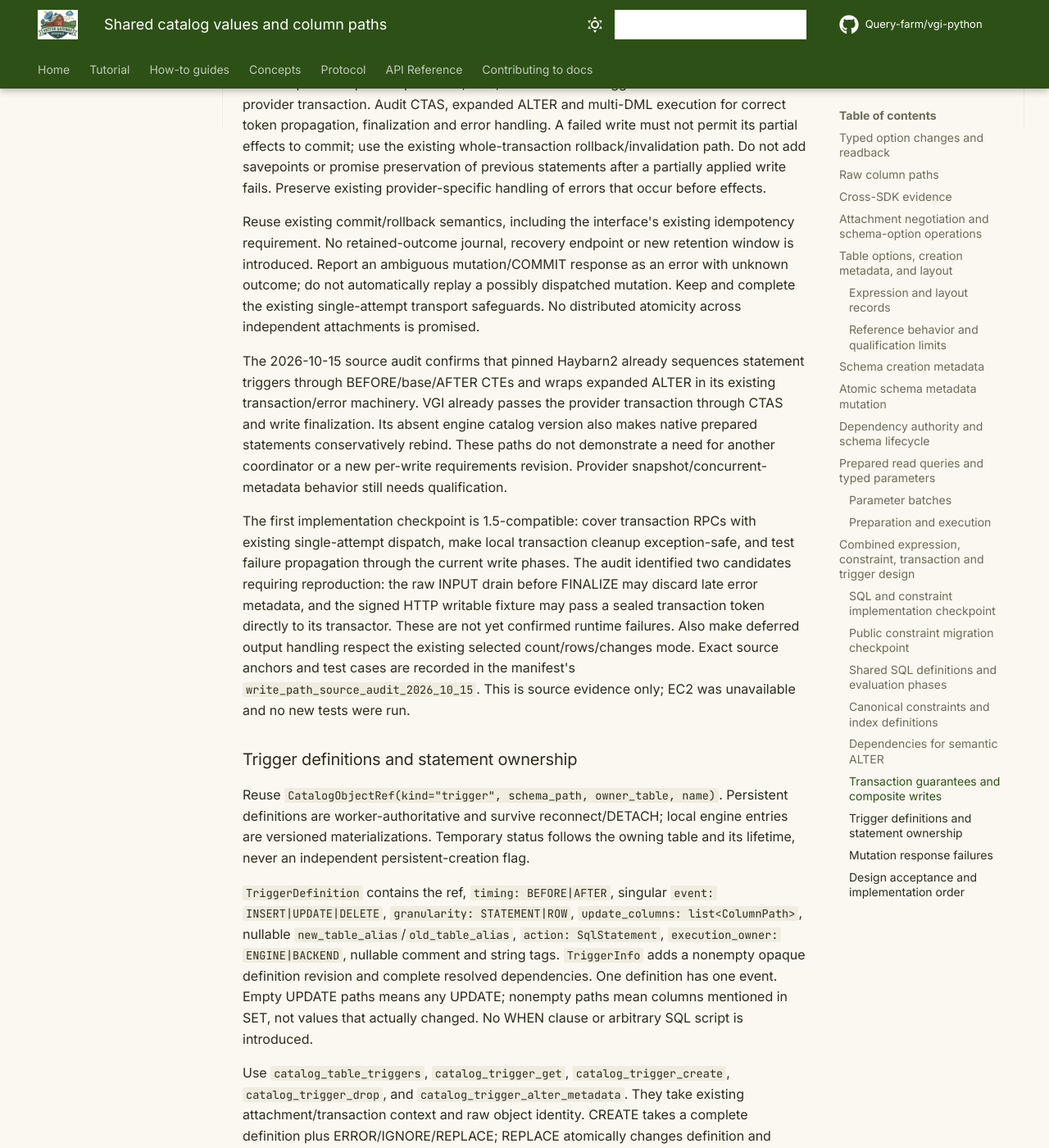
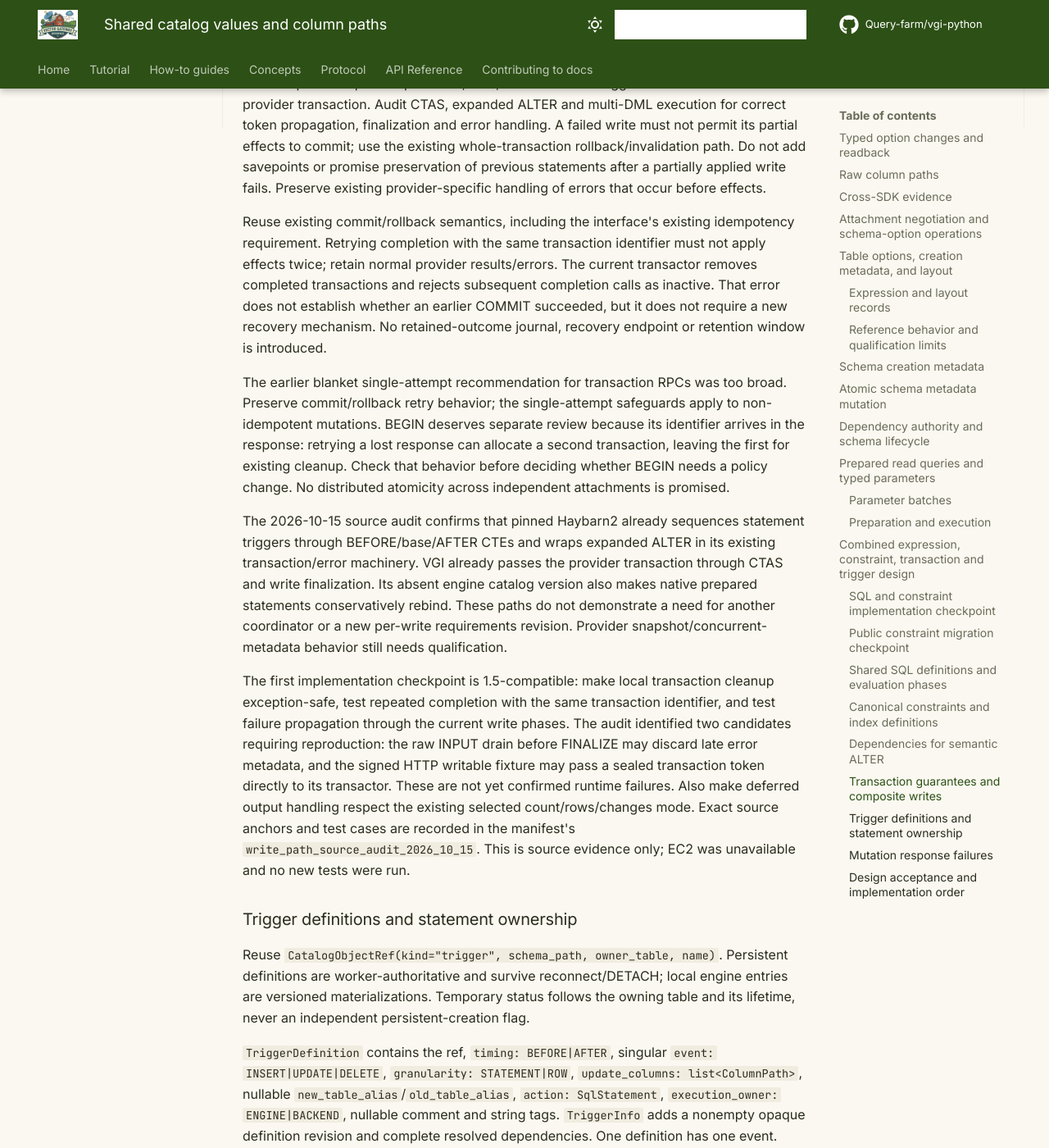
Before and after one commit to Query-farm/vgi-python, an MkDocs documentation site: the page built from docs/protocol/shared-catalog-values.md, in a window 1280 px wide and 1400 px high, scrolled down 29225 px. Shown: the whole window at 82% size. Built offline with MkDocs 1.6.1 and Material for MkDocs 9.7.7, drawn with Linux system fonts in a browser that asks for light colours; comment, search, counter and statistics services are not loaded; some of the changed text lies outside the part shown.

Commit message:
Correct transaction retry scope using existing identifier contract

```diff
--- a/docs/protocol/shared-catalog-values.md
+++ b/docs/protocol/shared-catalog-values.md
@@ -1123,11 +1123,20 @@ previous statements after a partially applied write fails. Preserve existing
 provider-specific handling of errors that occur before effects.
 
 Reuse existing commit/rollback semantics, including the interface's existing
-idempotency requirement. No retained-outcome journal, recovery endpoint or new
-retention window is introduced. Report an ambiguous mutation/COMMIT response as
-an error with unknown outcome; do not automatically replay a possibly dispatched
-mutation. Keep and complete the existing single-attempt transport safeguards.
-No distributed atomicity across independent attachments is promised.
+idempotency requirement. Retrying completion with the same transaction identifier
+must not apply effects twice; retain normal provider results/errors. The current
+transactor removes completed transactions and rejects subsequent completion calls
+as inactive. That error does not establish whether an earlier COMMIT succeeded,
+but it does not require a new recovery mechanism. No retained-outcome journal,
+recovery endpoint or retention window is introduced.
+
+The earlier blanket single-attempt recommendation for transaction RPCs was too
+broad. Preserve commit/rollback retry behavior; the single-attempt safeguards
+apply to non-idempotent mutations. BEGIN deserves separate review because its
+identifier arrives in the response: retrying a lost response can allocate a
+second transaction, leaving the first for existing cleanup. Check that behavior
+before deciding whether BEGIN needs a policy change. No distributed atomicity
+across independent attachments is promised.
 
 The 2026-10-15 source audit confirms that pinned Haybarn2 already sequences
 statement triggers through BEFORE/base/AFTER CTEs and wraps expanded ALTER in
@@ -1138,9 +1147,9 @@ paths do not demonstrate a need for another coordinator or a new per-write
 requirements revision. Provider snapshot/concurrent-metadata behavior still
 needs qualification.
 
-The first implementation checkpoint is 1.5-compatible: cover transaction RPCs
-with existing single-attempt dispatch, make local transaction cleanup
-exception-safe, and test failure propagation through the current write phases.
+The first implementation checkpoint is 1.5-compatible: make local transaction
+cleanup exception-safe, test repeated completion with the same transaction
+identifier, and test failure propagation through the current write phases.
 The audit identified two candidates requiring reproduction: the raw INPUT drain
 before FINALIZE may discard late error metadata, and the signed HTTP writable
 fixture may pass a sealed transaction token directly to its transactor. These
@@ -1276,7 +1285,7 @@ read/query result replay functionality is unaffected by this scope decision.
 2. Implement canonical constraint read/create/apply and typed index records in
    a durable reference. Prove real enforcement, existing-data failure rollback,
    FK NULL/action semantics, primary-key nullability and backing-index closure.
-3. Implement the source audit's focused transaction dispatch/cleanup and write
+3. Implement the source audit's focused transaction cleanup and write
    finalization fixes, reproducing candidate failures first. Qualify CTAS,
    expanded ALTER and multi-DML through the existing transaction paths.
    No savepoints or general statement-ticket/receipt lifecycle is required.
```
Also changed, not shown: docs/protocol/duckdb-2.0-manifest.json.
